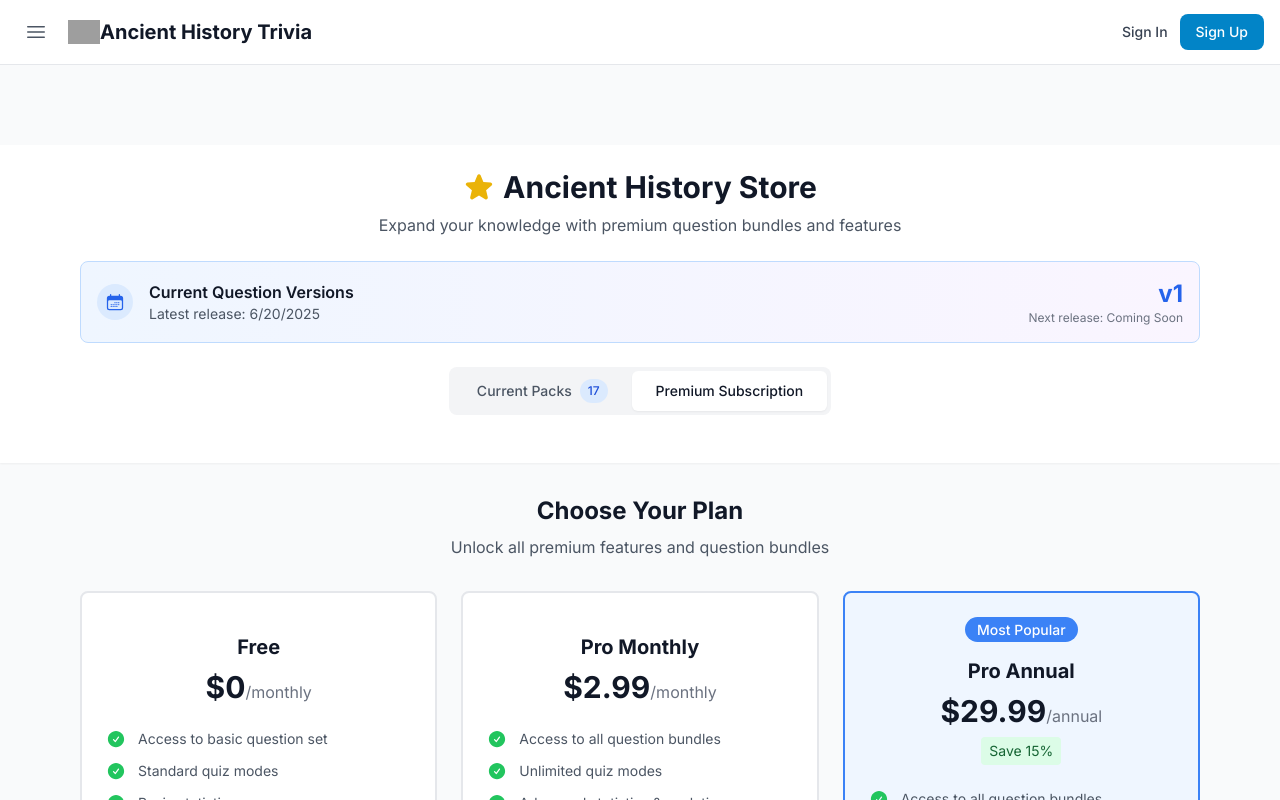
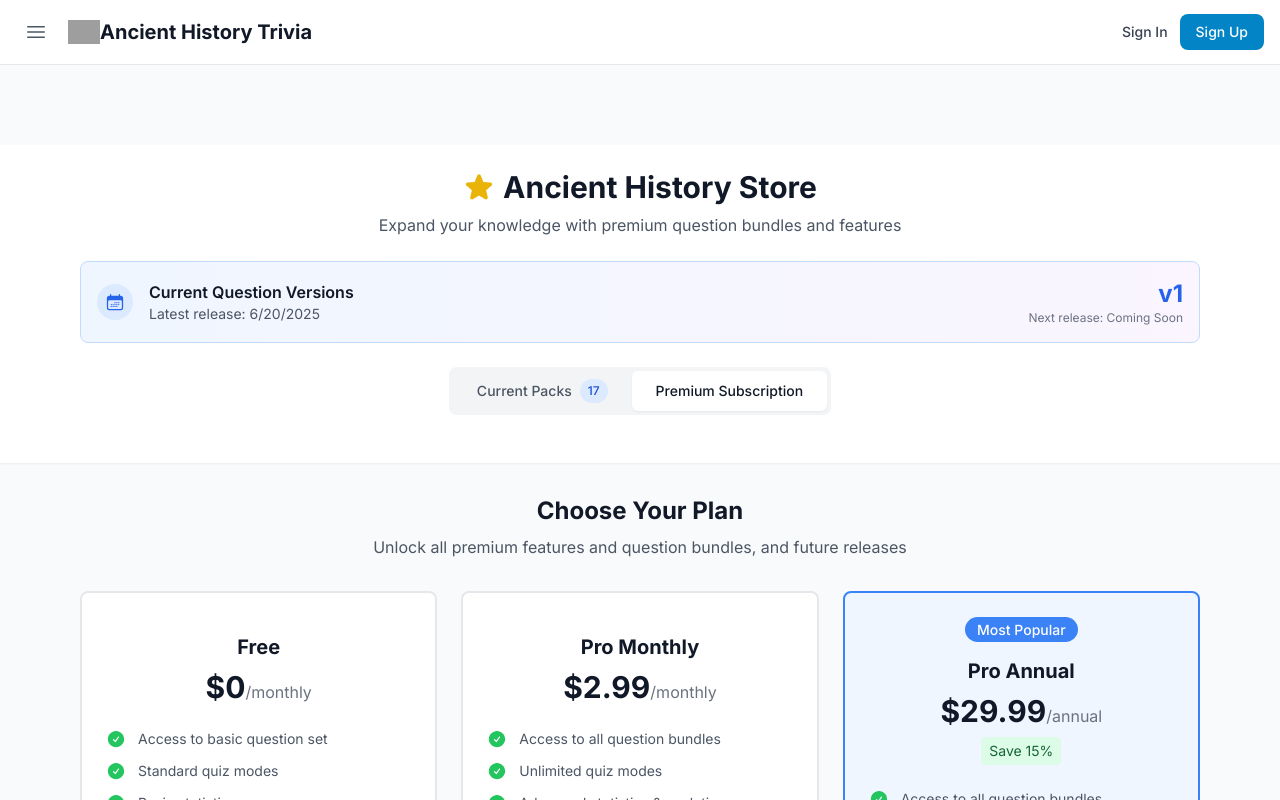
Before and after one commit to CreatiqueMedia/ancient-history-trivia-pwa, a React (Vite) app: page /store in a window 1280 px wide. Both pictures are taken after a click on the button "Premium Subscription". Shown: the top 800 px of the page. Built offline with nearby package versions, Linux system fonts and the light colour scheme; grey boxes are pictures that could not be loaded.

Commit message:
Update Premium Subscription text to include future releases

```diff
--- a/src/screens/StoreScreen.tsx
+++ b/src/screens/StoreScreen.tsx
@@ -570,7 +570,7 @@ const StoreScreen: React.FC = () => {
                   Choose Your Plan
                 </h2>
                 <p className="text-gray-600 dark:text-gray-400">
-                  Unlock all premium features and question bundles
+                  Unlock all premium features and question bundles, and future releases
                 </p>
               </div>
 
```
